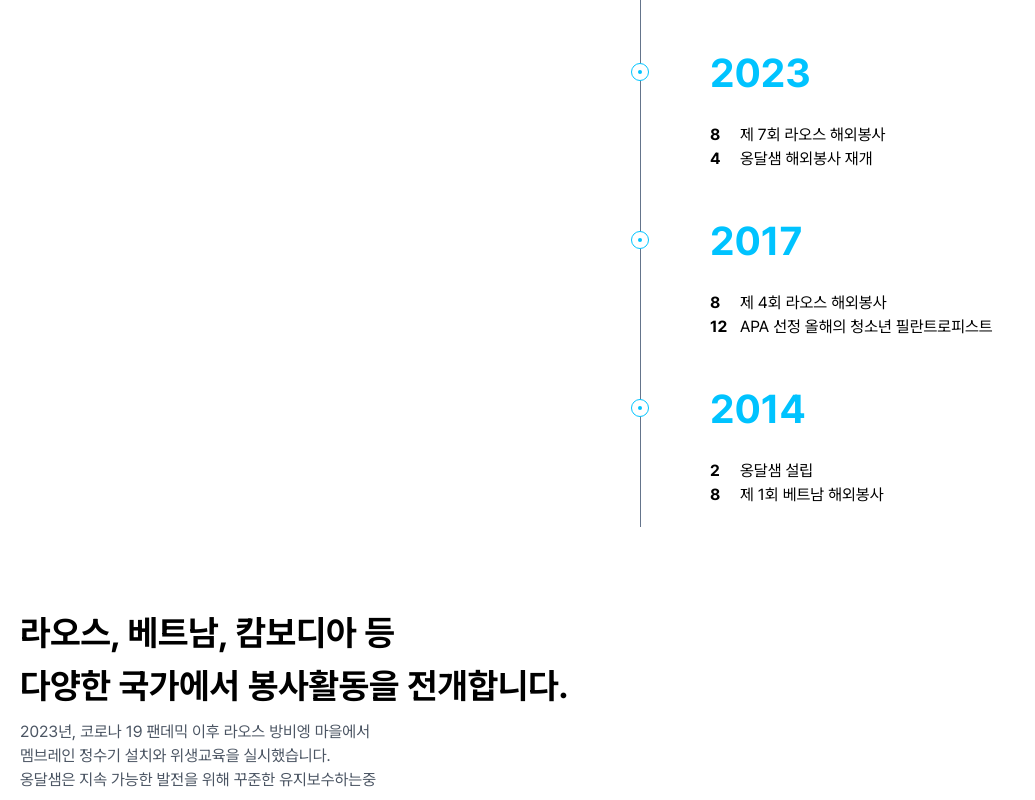
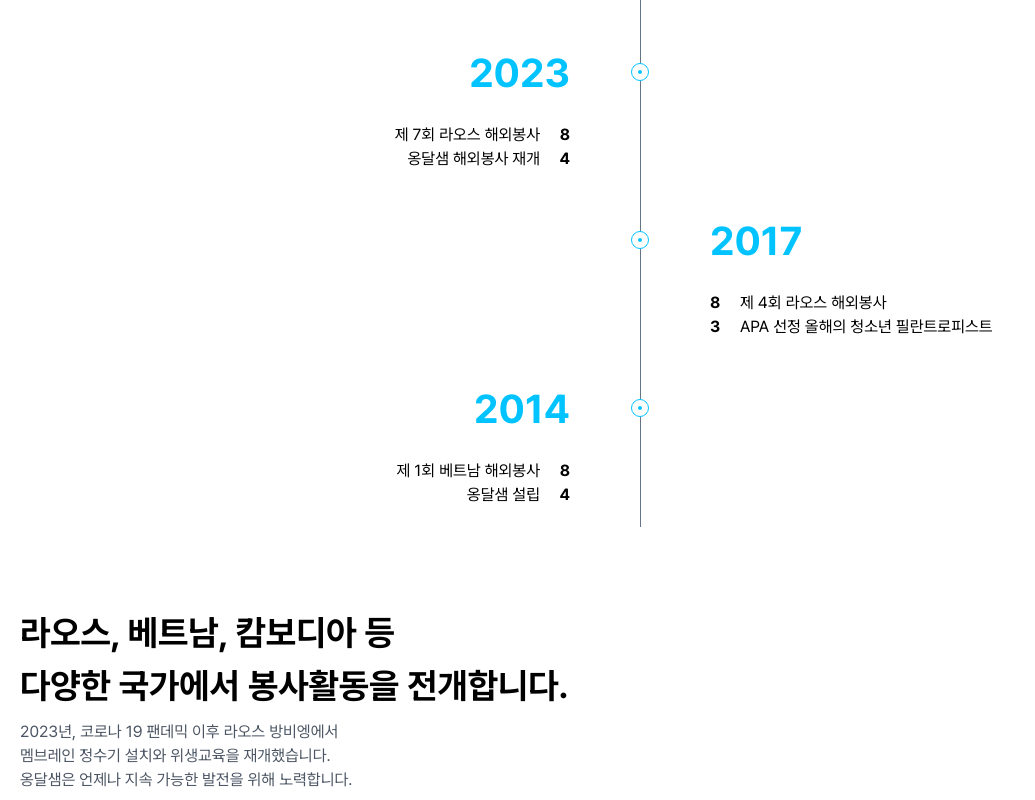
Before and after one commit to KMLA-ODS/Ongpage-v1, a Next.js app: page /about in a window 1280 px wide. Shown: the part 920-1720 px from the top of the page, without its empty margins (0-1035 px from the left). Built offline with nearby package versions, Linux system fonts and the light colour scheme.

Commit message:
style: Update club history
change flex style in desktop screen

```diff
--- a/app/about/page.jsx
+++ b/app/about/page.jsx
@@ -109,23 +109,23 @@ const About = () => {
                     </dl>
                     <div class="circle-after"></div>
                   </li>
-                  <li className="relative flex flex-row-reverse mt-[25px] xl:mt-[40px]">
+                  <li className="relative flex flex-row-reverse xl:flex-row mt-[25px] xl:mt-[40px]">
                     <div class="circle-before"></div>
 
-                    <dl className="relative w-[100%] lg:w-[50%] pl-[44px] lg:pl-[70px]">
-                      <dt className="text-[30px] xl:text-[40px] font-bold text-primary">
+                    <dl className="relative w-[100%] lg:w-[50%] pl-[44px] lg:pl-[70px] xl:pl-0 xl: pr-[70px]">
+                      <dt className="text-[30px] xl:text-[40px] font-bold text-primary xl:text-right">
                         2023
                       </dt>
                       <dd>
                         <ul className="mt-[20px] ">
-                          <li className="relative pl-[30px]">
-                            <span className="absolute top-0 left-0 font-bold">
+                          <li className="relative pl-[30px] xl:pl-0 xl:pr-[30px] xl:text-right">
+                            <span className="absolute top-0 left-0 xl:left-auto xl:right-0 font-bold">
                               8
                             </span>
                             제 7회 라오스 해외봉사
                           </li>
-                          <li className="relative pl-[30px]">
-                            <span className="absolute top-0 left-0 font-bold">
+                          <li className="relative pl-[30px] xl:pl-0 xl:pr-[30px] xl:text-right">
+                            <span className="absolute top-0 left-0 font-bold xl:left-auto xl:right-0">
                               4
                             </span>
                             옹달샘 해외봉사 재개
@@ -152,7 +152,7 @@ const About = () => {
                           </li>
                           <li className="relative pl-[30px]">
                             <span className="absolute top-0 left-0 font-bold">
-                              12
+                              3
                             </span>
                             APA 선정 올해의 청소년 필란트로피스트{" "}
                           </li>
@@ -161,26 +161,25 @@ const About = () => {
                     </dl>
                     <div class="circle-after"></div>
                   </li>
-                  <li className="relative flex flex-row-reverse mt-[25px] xl:mt-[40px]">
+                  <li className="relative flex flex-row-reverse xl:flex-row mt-[25px] xl:mt-[40px]">
                     <div class="circle-before"></div>
-
-                    <dl className="relative w-[100%] lg:w-[50%] pl-[44px] lg:pl-[70px]">
-                      <dt className="text-[30px] xl:text-[40px] font-bold text-primary">
+                    <dl className="relative w-[100%] lg:w-[50%] pl-[44px] lg:pl-[70px] xl:pl-0 xl: pr-[70px]">
+                      <dt className="text-[30px] xl:text-[40px] font-bold text-primary xl:text-right">
                         2014
                       </dt>
                       <dd>
-                        <ul className="mt-[20px]">
-                          <li className="relative pl-[30px]">
-                            <span className="absolute top-0 left-0 font-bold">
-                              2
-                            </span>
-                            옹달샘 설립
-                          </li>
-                          <li className="relative pl-[30px]">
-                            <span className="absolute top-0 left-0 font-bold">
+                        <ul className="mt-[20px] ">
+                          <li className="relative pl-[30px] xl:pl-0 xl:pr-[30px] xl:text-right">
+                            <span className="absolute top-0 left-0 xl:left-auto xl:right-0 font-bold">
                               8
                             </span>
                             제 1회 베트남 해외봉사
+                          </li>
+                          <li className="relative pl-[30px] xl:pl-0 xl:pr-[30px] xl:text-right">
+                            <span className="absolute top-0 left-0 font-bold xl:left-auto xl:right-0">
+                              4
+                            </span>
+                            옹달샘 설립
                           </li>
                         </ul>
                       </dd>
@@ -197,11 +196,10 @@ const About = () => {
                     라오스, 베트남, 캄보디아 등<br></br> 다양한 국가에서
                     봉사활동을 전개합니다.
                   </h2>
-                  <p className="font-light text-gray-600 text-[15px] mt-2 text-left xl:text-left xl:text-[16px] xl:font-normal">
-                    2023년, 코로나 19 팬데믹 이후 라오스 방비엥 마을에서{" "}
-                    <br></br>
-                    멤브레인 정수기 설치와 위생교육을 실시했습니다.<br></br>{" "}
-                    옹달샘은 지속 가능한 발전을 위해 꾸준한 유지보수하는중
+                  <p className="font-light text-gray-600 text-[16px] mt-2 text-left xl:text-left xl:text-[16px] xl:font-normal">
+                    2023년, 코로나 19 팬데믹 이후 라오스 방비엥에서 <br></br>
+                    멤브레인 정수기 설치와 위생교육을 재개했습니다.<br></br>{" "}
+                    옹달샘은 언제나 지속 가능한 발전을 위해 노력합니다.
                   </p>
                 </div>
                 <ScrollAreaHorizontalDemo></ScrollAreaHorizontalDemo>
```
